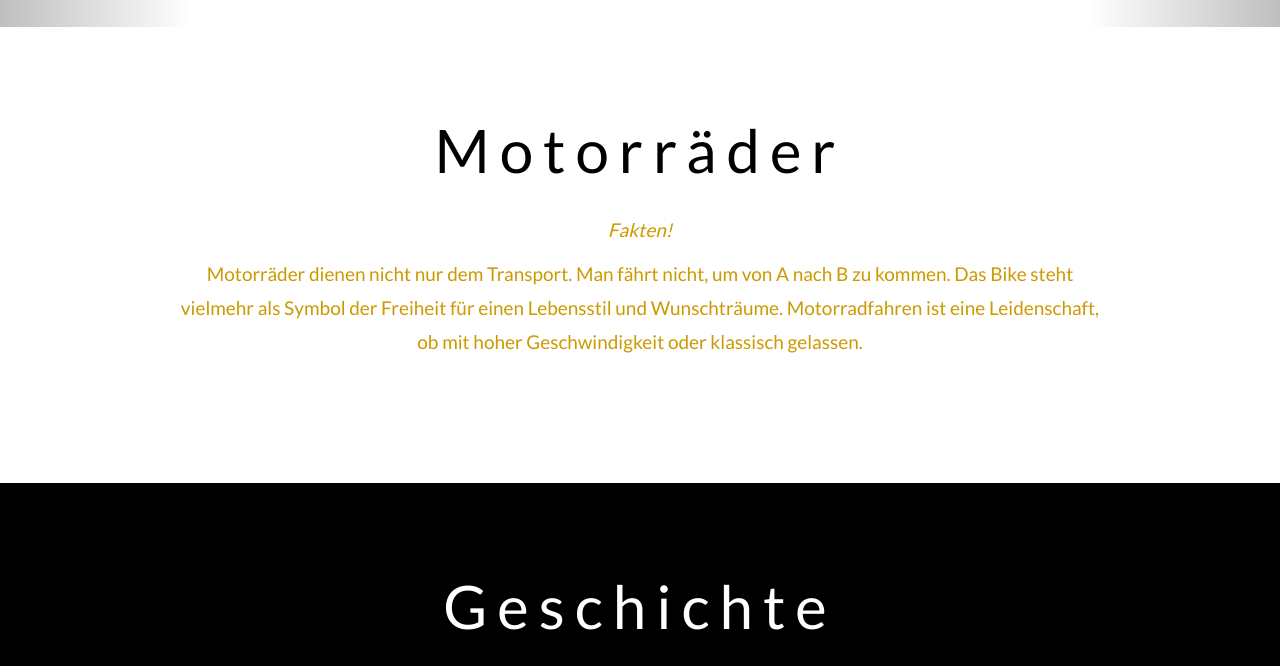
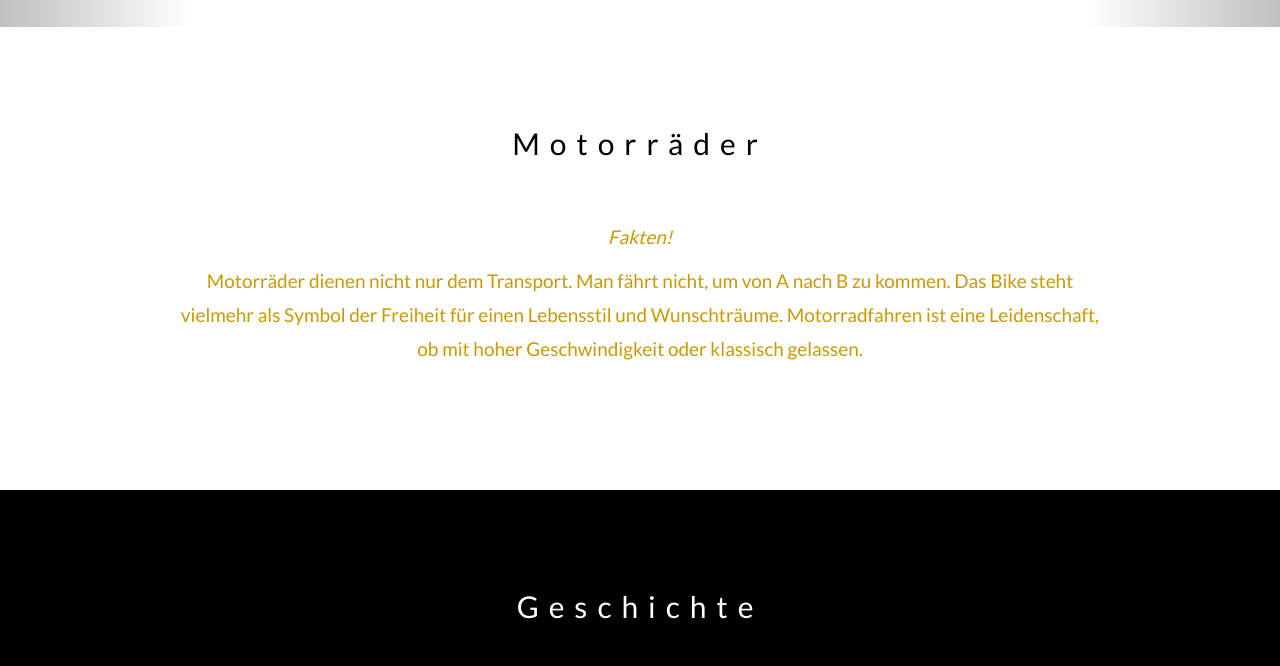
Before and after one commit to Maxi777/Motorcycles, a plain HTML site: page index.html in a window 1280 px wide. Shown: the part 831-1497 px from the top of the page. Drawn offline with nearby package versions, Linux system fonts and the light colour scheme.

Commit message:
Update style.css

```diff
--- a/style.css
+++ b/style.css
@@ -4,9 +4,9 @@
       color: #cc9900;
   }
   h3, h4 {
-      margin: 10px 0 30px 0;
+      margin: 20px 0 60px 0;
       letter-spacing: 10px;
-      font-size: 60px;
+      font-size: 30px;
       color: #000000;
   }
   .container {
```
